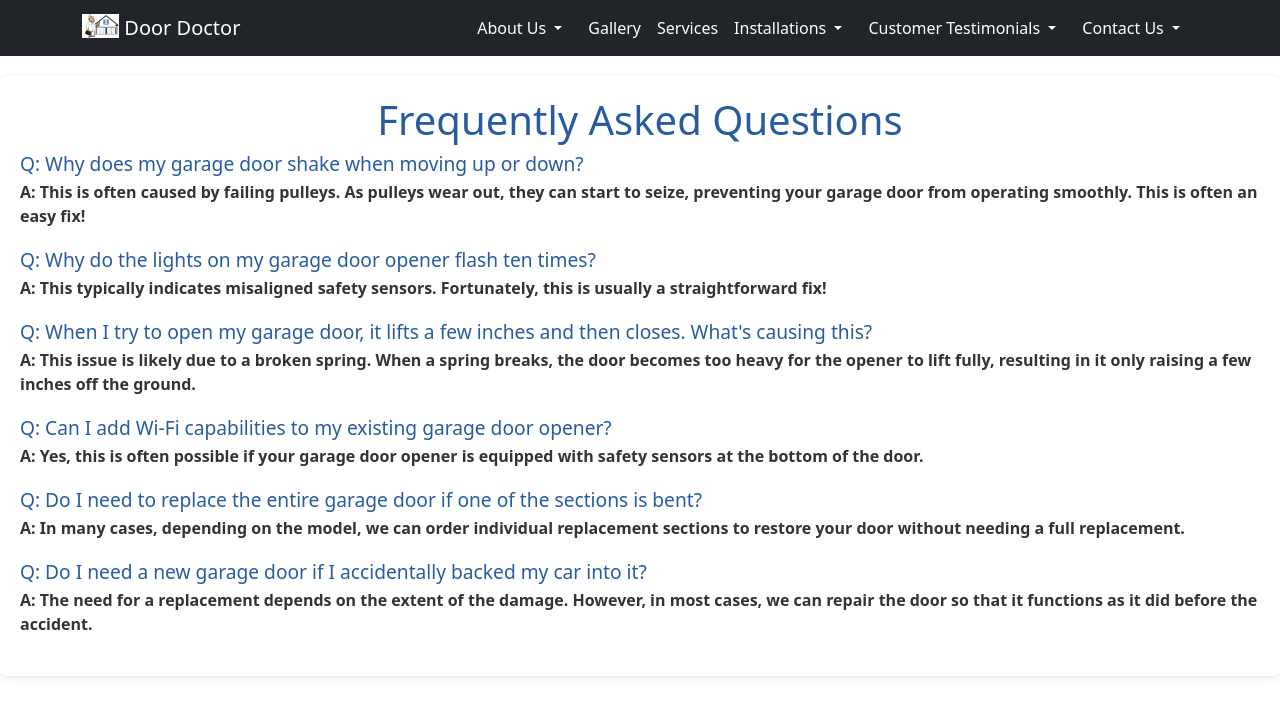
After one commit to Caragine/Door-Doctor, a Django app: page /faq/ in a window 1280 px wide. The commit adds this page. Shown: the top 717 px of the page. Run offline with Django 4.2, Linux system fonts and the light colour scheme; some libraries are stand-ins or nearby versions.

Commit message:
adding more templates, changing css formatting
adding more templates, changing css formatting

```diff
--- a/door_doctor/door_doctor/urls.py
+++ b/door_doctor/door_doctor/urls.py
@@ -22,4 +22,9 @@ urlpatterns = [
     path('', views.HomePage.as_view(), name='home'),
     path('reviews/', include('reviews.urls', namespace='reviews')),
     path('appointments/', include('appointments.urls', namespace='appointments')),
+    path('about_us/', views.AboutUs.as_view(), name='about'),
+    path('gallery/', views.Gallery.as_view(), name='gallery'),
+    path('services/', views.Services.as_view(), name='services'),
+    path('faq/', views.FAQ.as_view(), name='faq'),
+    path('contact/', views.contact.as_view(), name='contact')
 ]
--- a/door_doctor/door_doctor/views.py
+++ b/door_doctor/door_doctor/views.py
@@ -2,3 +2,18 @@ from django.views.generic import TemplateView
 
 class HomePage(TemplateView):
     template_name = 'index.html'
+
+class AboutUs(TemplateView):
+    template_name = 'about_us.html'
+
+class Gallery(TemplateView):
+    template_name = 'gallery.html'
+
+class Services(TemplateView):
+    template_name = 'servicerepair.html'
+
+class FAQ(TemplateView):
+    template_name = 'faq.html'
+
+class contact(TemplateView):
+    template_name = 'contact.html'
--- a/door_doctor/reviews/forms.py
+++ b/door_doctor/reviews/forms.py
@@ -11,7 +11,7 @@ class ReviewForm(forms.ModelForm):
                    'city': forms.TextInput(attrs={'class': "form-control", 'placeholder': 'City'}),
                    'zip_code': forms.TextInput(attrs={'class': "form-control", 'placeholder': '#####'}),
                    'phone_number': forms.TextInput(attrs={'class': "form-control", 'placeholder': '##########'}),
-                   'review_text': forms.Textarea(attrs={'class': "form-control"})}
+                   'review_text': forms.Textarea(attrs={'class': "form-control", 'placeholder': 'Tell us about your experience!'})}
 
     def clean(self):
         form_data = self.cleaned_data
--- a/door_doctor/static/css/master.css
+++ b/door_doctor/static/css/master.css
@@ -10,7 +10,6 @@ h5 {
 
 body {
     background-color: white;
-    color: white;
 }
 
 h2 {
@@ -26,12 +25,11 @@ h2 {
     padding-right: 10px;
 }
 
-p {
+.serv, .about {
+    margin-left: 50px;
+    margin-right: 50px;
+    text-align: center;
     color: #275ca0;
-}
-
-.navbar-custom {
-    background-color: #275ca0;
 }
 
 .nav-item {
@@ -52,4 +50,58 @@ p {
 
 .form-group {
     font-weight: bold;
+    color: #275ca0;
 }
+
+.faq-item {
+    margin-bottom: 20px;
+}
+
+.faq-item h2 {
+    color: #275ca0;
+    font-size: 1.2rem;
+    margin-bottom: 5px;
+}
+
+.faq-item p {
+    margin: 0;
+    color: #333;
+    font-weight: bold;
+}
+
+.container2 {
+    margin: 20px auto;
+    padding: 20px;
+    background: #fff;
+    border-radius: 8px;
+    box-shadow: 0 2px 10px rgba(0, 0, 0, 0.1);
+}
+
+.container3 {
+    margin: 20px auto;
+    padding: 20px;
+    background: #fff;
+    border-radius: 8px;
+    box-shadow: 0 2px 10px rgba(0, 0, 0, 0.1);
+    text-align: center;
+}
+
+.container3 h2, h3 {
+    color: #275ca0;
+}
+
+.container3 p {
+    color: #333;
+    font-weight: bold;
+}
+
+.container4 {
+    margin: 20px auto;
+    padding: 20px;
+    background: #fff;
+    border-radius: 8px;
+    box-shadow: 0 2px 10px rgba(0, 0, 0, 0.1);
+    text-align: center;
+    color: #333;
+    font-weight: bold;
+}
--- a/door_doctor/templates/base.html
+++ b/door_doctor/templates/base.html
@@ -14,36 +14,59 @@
 
     <link rel="stylesheet" href="{% static 'css/master.css'%}">
 
+
+
 </head>
 <body>
-
-    <nav class="navbar navbar-custom navbar-expand-lg" data-bs-theme="dark" role="navigation" id="navbar">
+    <nav class="navbar navbar-expand-lg bg-dark" data-bs-theme="dark" role="navigation" id="navbar">
         <div class="container">
             <div class="navbar-nav align-items-center">
             <a class="navbar-brand" href="{% url 'home' %}">
-                <img src="{% static 'images/dd2.png' %}" width="10%" height="10%" alt="" class="d-inline-block align-text-top">
+                <img src="{% static 'images/dd.png' %}" width="10%" height="10%" alt="" class="d-inline-block align-text-top">
                 Door Doctor
                 </a>
             </div>
             <div class="navbar-nav ml-auto">
-                <a class='nav-item nav-link' href="#" class="btn btn-simple">About Us</a>
-                <a class='nav-item nav-link' href="#" class="btn btn-simple">Gallery</a>
                 <li class="nav-item dropdown">
                     <a class="nav-link dropdown-toggle" href="#" id="navbarDropdown" role="button" data-toggle="dropdown" aria-haspopup="true" aria-expanded="false">
-                        Services
+                        About Us
                     </a>
                     <div class="dropdown-menu" aria-labelledby="navbarDropdown">
-                        <a class="dropdown-item" href="#">Openers</a>
-                        <a class="dropdown-item" href="#">Garage Doors</a>
-                        <a class="dropdown-item" href="#">Springs</a>
-                        <a class="dropdown-item" href="#">Cables</a>
-                        <a class="dropdown-item" href="#">Pulleys</a>
-                        <div class="dropdown-divider"></div>
-                        <a class="dropdown-item" href="#">Something else here</a>
+                        <a class="dropdown-item" href="{% url 'about' %}">About Us</a>
+                        <a class="dropdown-item" href="{% url 'faq' %}">FAQs</a>
                     </div>
                 </li>
-                <a class='nav-item nav-link' href="{% url 'reviews:review_list' %}" class="btn btn-simple">Customer Testimonials</a>
-                <a class='nav-item nav-link' href="{% url 'appointments:request_appointment' %}" class="btn btn-simple">Request Appointment</a>
+                <a class='nav-item nav-link' href="{% url 'gallery' %}" class="btn btn-simple">Gallery</a>
+                <a class='nav-item nav-link' href="{% url 'services' %}" class="btn btn-simple">Services</a>
+                <li class="nav-item dropdown">
+                    <a class="nav-link dropdown-toggle" href="#" id="navbarDropdown" role="button" data-toggle="dropdown" aria-haspopup="true" aria-expanded="false">
+                        Installations
+                    </a>
+                    <div class="dropdown-menu" aria-labelledby="navbarDropdown">
+                        <a class="dropdown-item" href="#">Garage Doors</a>
+                        <a class="dropdown-item" href="#">Garage Door Openers</a>
+
+                    </div>
+                </li>
+                <li class="nav-item dropdown">
+                    <a class="nav-link dropdown-toggle" href="#" id="navbarDropdown" role="button" data-toggle="dropdown" aria-haspopup="true" aria-expanded="false">
+                        Customer Testimonials
+                    </a>
+                    <div class="dropdown-menu" aria-labelledby="navbarDropdown">
+                        <a class="dropdown-item" href="{% url 'reviews:review_list' %}">Review List</a>
+                        <a class="dropdown-item" href="{% url 'reviews:submit_review' %}">Leave a Review</a>
+                        <div class="dropdown-divider"></div>
+                    </div>
+                </li>
+                <li class="nav-item dropdown">
+                    <a class="nav-link dropdown-toggle" href="#" id="navbarDropdown" role="button" data-toggle="dropdown" aria-haspopup="true" aria-expanded="false">
+                        Contact Us
+                    </a>
+                    <div class="dropdown-menu" aria-labelledby="navbarDropdown">
+                        <a class="dropdown-item" href="{% url 'contact' %}">Contact Info</a>
+                        <a class="dropdown-item" href="{% url 'appointments:request_appointment' %}">Request Appointment</a>
+                    </div>
+                </li>
             </div>
 
         </div>
--- /dev/null
+++ b/door_doctor/templates/faq.html
@@ -0,0 +1,39 @@
+{% extends 'base.html' %}
+{% load static %}
+
+{% block content %}
+<div class="container2">
+<h1>Frequently Asked Questions</h1>
+
+<div class="faq-item">
+    <h2>Q: Why does my garage door shake when moving up or down?</h2>
+    <p>A: This is often caused by failing pulleys. As pulleys wear out, they can start to seize, preventing your garage door from operating smoothly. This is often an easy fix!</p>
+</div>
+
+<div class="faq-item">
+    <h2>Q: Why do the lights on my garage door opener flash ten times?</h2>
+    <p>A: This typically indicates misaligned safety sensors. Fortunately, this is usually a straightforward fix!</p>
+</div>
+
+<div class="faq-item">
+    <h2>Q: When I try to open my garage door, it lifts a few inches and then closes. What's causing this?</h2>
+    <p>A: This issue is likely due to a broken spring. When a spring breaks, the door becomes too heavy for the opener to lift fully, resulting in it only raising a few inches off the ground.</p>
+</div>
+
+<div class="faq-item">
+    <h2>Q: Can I add Wi-Fi capabilities to my existing garage door opener?</h2>
+    <p>A: Yes, this is often possible if your garage door opener is equipped with safety sensors at the bottom of the door.</p>
+</div>
+
+<div class="faq-item">
+    <h2>Q: Do I need to replace the entire garage door if one of the sections is bent?</h2>
+    <p>A: In many cases, depending on the model, we can order individual replacement sections to restore your door without needing a full replacement.</p>
+</div>
+
+<div class="faq-item">
+    <h2>Q: Do I need a new garage door if I accidentally backed my car into it?</h2>
+    <p>A: The need for a replacement depends on the extent of the damage. However, in most cases, we can repair the door so that it functions as it did before the accident.</p>
+</div>
+</div>
+
+{% endblock %}
--- /dev/null
+++ b/door_doctor/templates/gallery.html
@@ -0,0 +1,5 @@
+{% extends 'base.html' %}
+
+{% block content %}
+<h1>GALLERY</h1>
+{% endblock %}
```
Also changed, not shown: door_doctor/templates/about_us.html (added, +14 -0 lines), door_doctor/templates/contact.html (renamed from door_doctor/appointments/apps.py, +4 -4 lines), door_doctor/templates/servicerepair.html (added, +35 -0 lines), door_doctor/db.sqlite3, door_doctor/static/images/garagedoor1.jpg (added).
